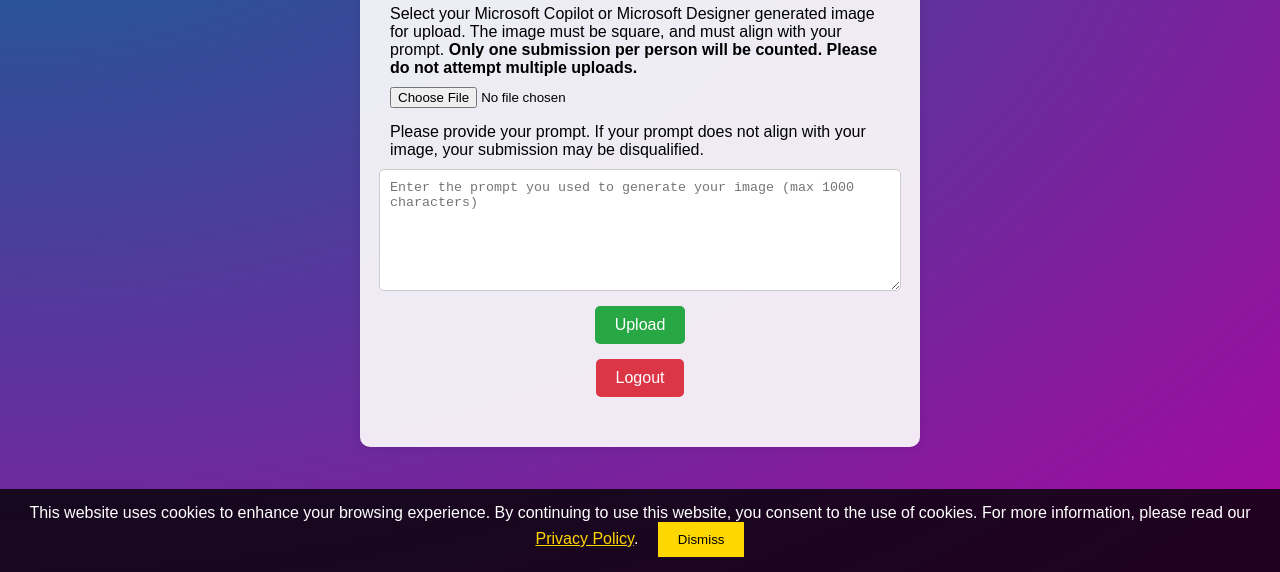
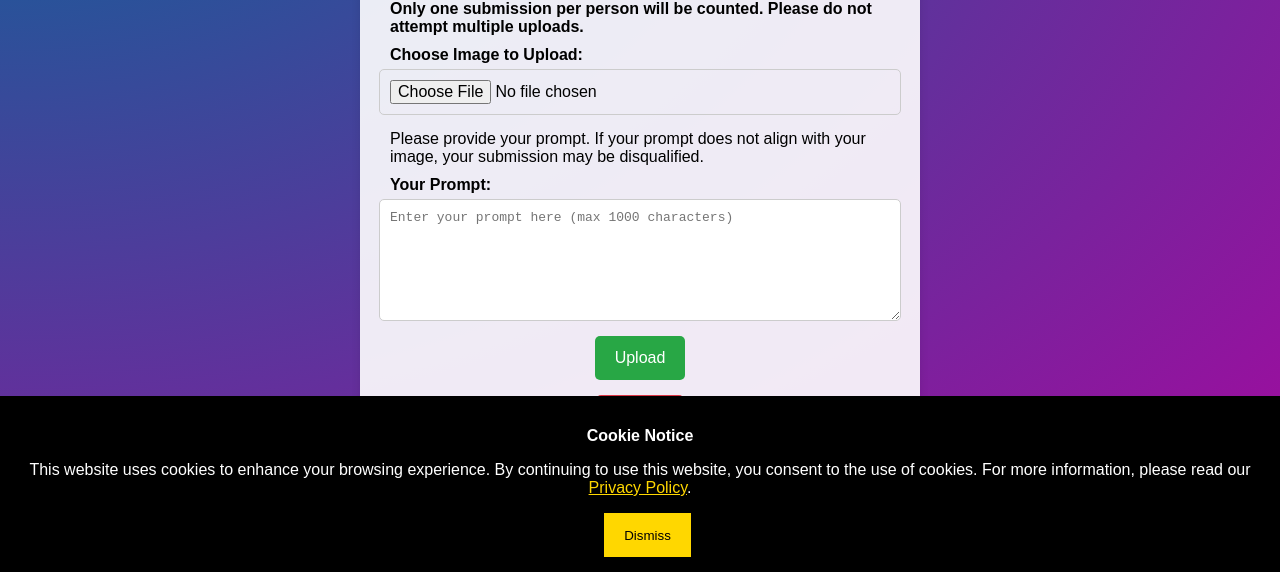
Before and after one commit to jamesbmarshall/smcdublinevent, a website: page protected-user/upload.html in a window 1280 px wide. Shown: the part 228-800 px from the top of the page. Drawn offline with Linux system fonts and the light colour scheme.

Commit message:
Accessibility enhancements

```diff
--- a/protected-user/upload.html
+++ b/protected-user/upload.html
@@ -7,16 +7,74 @@
     <style>
         body {
             font-family: Arial, sans-serif;
-            background: #A7079F; /* Fallback color */
+            /* Fallback background color */
+            background-color: #A7079F;
             background: radial-gradient(at left top, #0A6598, #A7079F);
             /* background: url('background.png') no-repeat center center fixed;
             background-size: cover; */
             display: flex;
-            justify-content: center;
-            align-items: center;
-            height: 100vh;
+            flex-direction: column; /* Adjusted for accessibility */
+            min-height: 100vh;
             margin: 0;
         }
+
+        .skip-link {
+            position: absolute;
+            top: -40px;
+            left: 0;
+            background: #005fcc;
+            color: #fff;
+            padding: 8px 16px;
+            text-decoration: none;
+            z-index: 100;
+        }
+
+        .skip-link:focus {
+            top: 0;
+        }
+
+        #cookie-banner {
+            position: fixed;
+            bottom: 0;
+            left: 0;
+            right: 0;
+            background-color: #000; /* Ensured sufficient contrast */
+            color: #fff;
+            padding: 15px;
+            text-align: center;
+            z-index: 1000;
+        }
+
+        #cookie-banner a {
+            color: #ffd700;
+            text-decoration: underline;
+        }
+
+        #cookie-banner button {
+            margin-left: 15px;
+            padding: 10px 20px;
+            background-color: #ffd700;
+            color: #000;
+            border: none;
+            cursor: pointer;
+            min-width: 44px;
+            min-height: 44px;
+        }
+
+        #cookie-banner button:hover,
+        #cookie-banner button:focus {
+            background-color: #ffcc00;
+            outline: 2px solid #005fcc;
+            outline-offset: 2px;
+        }
+
+        main {
+            flex: 1; /* Allows main content to take available space */
+            display: flex;
+            align-items: center;
+            justify-content: center;
+        }
+
         #upload-container {
             background-color: rgba(255, 255, 255, 0.9);
             padding: 30px;
@@ -26,101 +84,111 @@
             width: 100%;
             box-shadow: 0 0 10px rgba(0, 0, 0, 0.1);
         }
+
         #upload-container h1 {
             margin-bottom: 20px;
             color: #333;
+            font-size: 2em; /* Relative font size */
         }
+
         #upload-form {
             display: flex;
             flex-direction: column;
             align-items: center;
         }
+
         #upload-form p {
             text-align: left;
             width: 100%;
-            margin: 0 0 10px 0; /* Optional: Adjusts spacing between paragraphs and other elements */
+            margin: 0 0 10px 0;
         }
-        #upload-form input[type="file"] {
-            margin-bottom: 15px;
-            width: 100%; /* Optional: Make input take full width */
+
+        #upload-form label {
+            width: 100%;
+            text-align: left;
+            margin-bottom: 5px;
+            font-weight: bold;
         }
+
+        #upload-form input[type="file"],
         #upload-form textarea {
             width: 100%;
-            height: 100px;
             padding: 10px;
             margin-bottom: 15px;
             border: 1px solid #ccc;
             border-radius: 5px;
+            font-size: 1em; /* Relative font size */
+        }
+
+        #upload-form textarea {
+            height: 100px;
             resize: vertical;
         }
+
         #upload-form button {
             padding: 10px 20px;
-            font-size: 16px;
+            font-size: 1em;
             cursor: pointer;
             background-color: #28a745;
             color: #fff;
             border: none;
             border-radius: 5px;
+            min-width: 44px;
+            min-height: 44px;
         }
-        #upload-form button:hover {
+
+        #upload-form button:hover,
+        #upload-form button:focus {
             background-color: #218838;
+            outline: 2px solid #005fcc;
+            outline-offset: 2px;
         }
-        #message {
-            margin-top: 20px;
-            font-size: 16px;
-        }
-        #message.success {
-            color: green;
-        }
-        #message.error {
-            color: red;
-        }
-        /* Logout button styles */
+
         #logout-button {
             margin-top: 15px;
             padding: 10px 20px;
-            font-size: 16px;
+            font-size: 1em;
             cursor: pointer;
             background-color: #dc3545;
             color: #fff;
             border: none;
             border-radius: 5px;
+            min-width: 44px;
+            min-height: 44px;
         }
-        #logout-button:hover {
+
+        #logout-button:hover,
+        #logout-button:focus {
             background-color: #c82333;
+            outline: 2px solid #005fcc;
+            outline-offset: 2px;
         }
-        #cookie-banner {
-            position: fixed;
-            bottom: 0;
-            left: 0;
-            right: 0;
-            background-color: rgba(0, 0, 0, 0.8);
-            color: #fff;
-            padding: 15px;
-            text-align: center;
-            z-index: 1000;
+
+        #message {
+            margin-top: 20px;
+            font-size: 1em;
         }
-        #cookie-banner a {
-            color: #ffd700;
-            text-decoration: underline;
+
+        #message.success {
+            color: #28a745; /* Green for success */
         }
-        #cookie-banner button {
-            margin-left: 15px;
-            padding: 10px 20px;
-            background-color: #ffd700;
-            color: #000;
-            border: none;
-            cursor: pointer;
+
+        #message.error {
+            color: #dc3545; /* Red for error */
         }
-        #cookie-banner button:hover {
-            background-color: #ffcc00;
+
+        button:focus,
+        input[type="file"]:focus,
+        textarea:focus {
+            outline: 2px solid #005fcc;
+            outline-offset: 2px;
         }
     </style>
 </head>
 <body>
-    <div id="cookie-banner">
-        This website uses cookies to enhance your browsing experience. By continuing to use this website, you consent to the use of cookies.
-        For more information, please read our <a href="privacy.html">Privacy Policy</a>.
+    <div id="cookie-banner" role="dialog" aria-labelledby="cookie-banner-title" aria-live="polite">
+        <p id="cookie-banner-title"><strong>Cookie Notice</strong></p>
+        <p>This website uses cookies to enhance your browsing experience. By continuing to use this website, you consent to the use of cookies. For more information, please read our <a href="privacy.html">Privacy Policy</a>.</p>
         <button id="dismiss-button">Dismiss</button>
     </div>
 
@@ -141,18 +209,29 @@
             });
         });
     </script>
+
+    <a href="#main-content" class="skip-link">Skip to main content</a>
+
+    <main id="main-content">
         <div id="upload-container">
             <h1>Upload Your Entry</h1>
             <form id="upload-form">
-            <p>Select your Microsoft Copilot or Microsoft Designer generated image for upload. The image must be square, and must align with your prompt. <b>Only one submission per person will be counted. Please do not attempt multiple uploads.</b></p>
+                <p>Select your Microsoft Copilot or Microsoft Designer generated image for upload. The image must be square and align with your prompt. <strong>Only one submission per person will be counted. Please do not attempt multiple uploads.</strong></p>
+
+                <label for="imageInput">Choose Image to Upload:</label>
                 <input type="file" id="imageInput" name="image" accept="image/*" required>
+
                 <p>Please provide your prompt. If your prompt does not align with your image, your submission may be disqualified.</p>
-            <textarea id="textInput" name="text" placeholder="Enter the prompt you used to generate your image (max 1000 characters)" maxlength="1000" required></textarea>
+
+                <label for="textInput">Your Prompt:</label>
+                <textarea id="textInput" name="text" placeholder="Enter your prompt here (max 1000 characters)" maxlength="1000" required></textarea>
+
                 <button type="submit">Upload</button>
             </form>
             <button id="logout-button">Logout</button>
-        <div id="message"></div>
+            <div id="message" role="alert" aria-live="polite"></div>
         </div>
+    </main>
 
     <script src="/js/upload.js"></script>
 </body>
```
Lines whose indentation alone changed are shown as unchanged.
